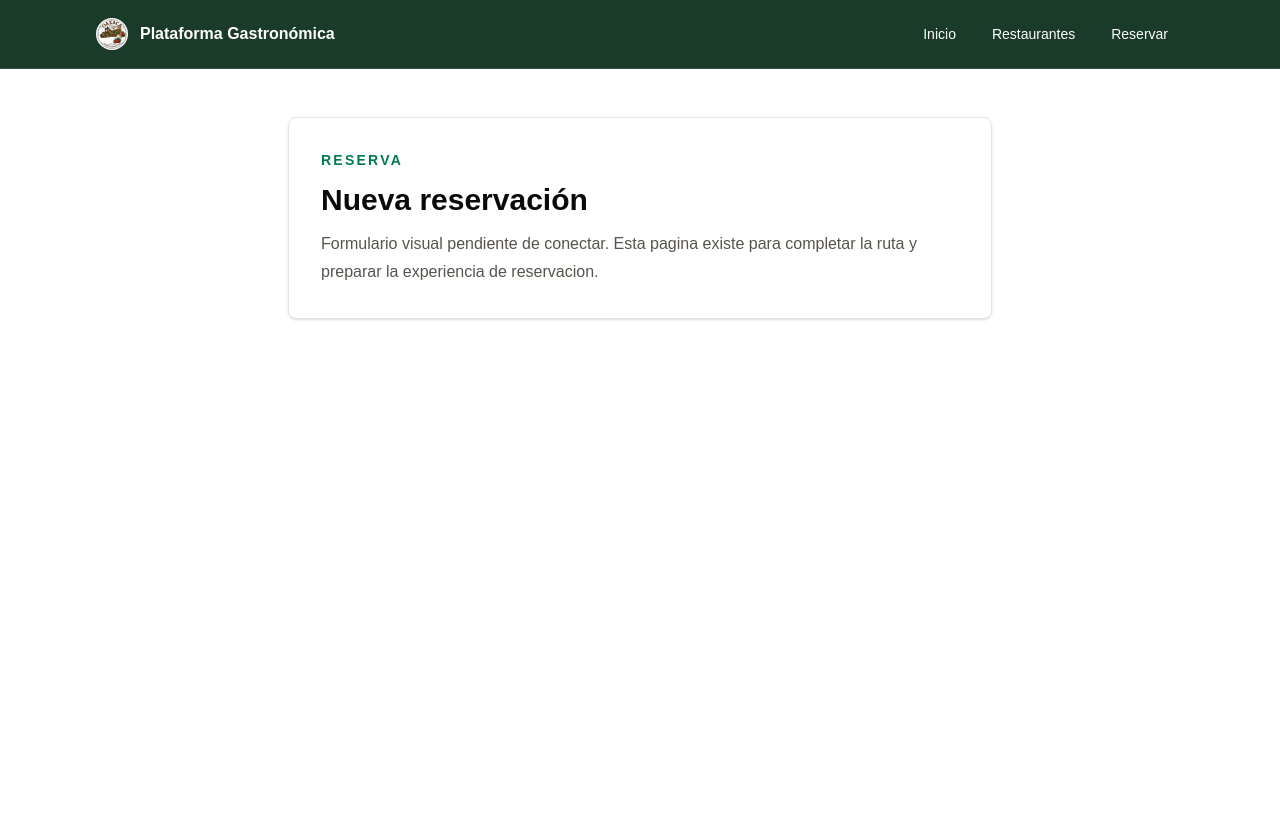
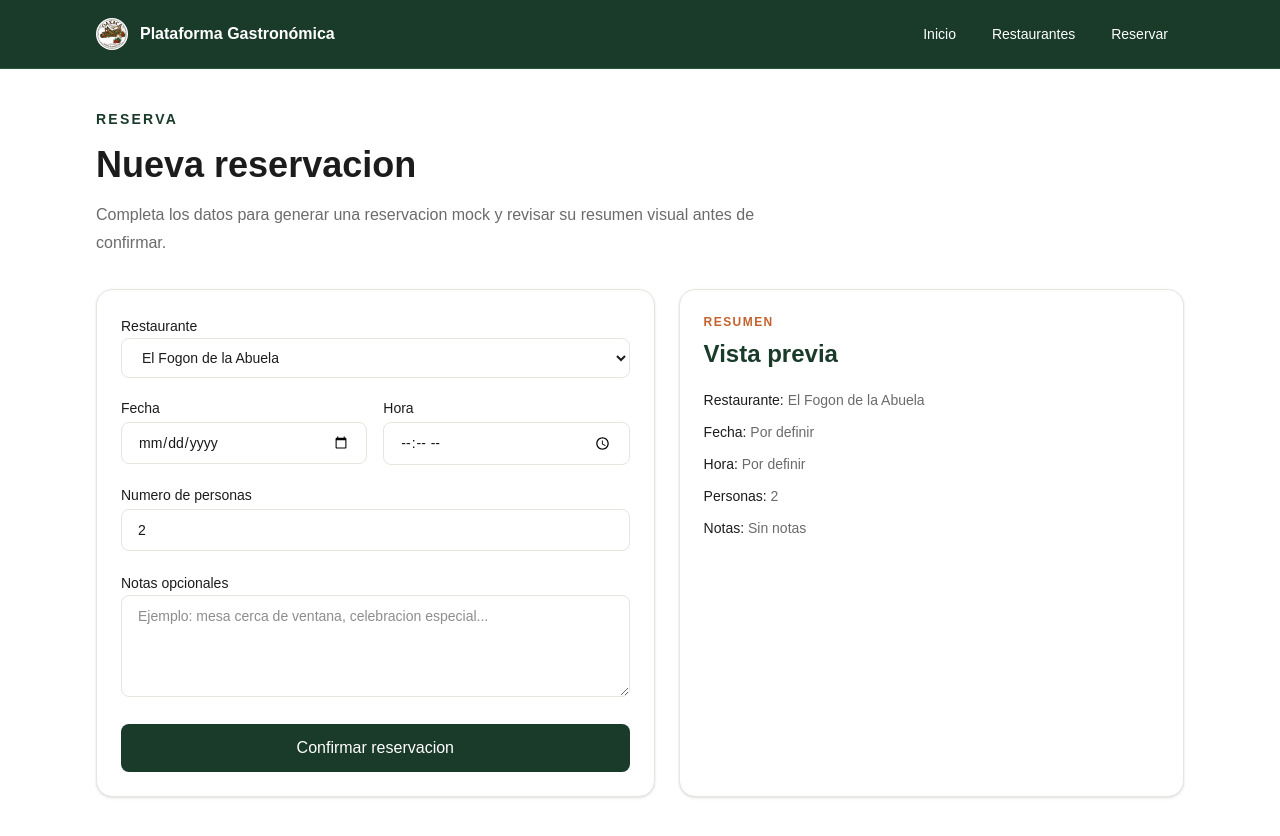
Before and after one commit to Arlanzon/e3_backend, a Next.js app: page /reservations/new in a window 1280 px wide. Before the commit the page ends 800 px from the top, so only its background shows below. Built offline with nearby package versions, Linux system fonts and the light colour scheme.

Commit message:
feat: phase 4 - reservation form UI

```diff
--- a/app/(routes)/reservations/new/page.tsx
+++ b/app/(routes)/reservations/new/page.tsx
@@ -1,18 +1,23 @@
+import PageContainer from '@/components/layout/PageContainer'
+import ReservationForm from '@/components/reservation/ReservationForm'
+
 export default function NewReservationPage() {
   return (
-    <main className="mx-auto w-full max-w-3xl px-4 py-12 sm:px-6 lg:px-8">
-      <section className="rounded-lg border border-stone-200 bg-white p-8 shadow-sm">
-        <p className="text-sm font-semibold uppercase tracking-[0.16em] text-emerald-700">
+    <PageContainer className="space-y-8">
+      <section className="space-y-4">
+        <p className="text-sm font-semibold uppercase tracking-[0.16em] text-[#1A3A2A]">
           Reserva
         </p>
-        <h1 className="mt-3 text-3xl font-bold text-stone-950">
-          Nueva reservación
+        <h1 className="text-3xl font-bold text-[#1C1C1C] sm:text-4xl">
+          Nueva reservacion
         </h1>
-        <p className="mt-3 leading-7 text-stone-600">
-          Formulario visual pendiente de conectar. Esta pagina existe para
-          completar la ruta y preparar la experiencia de reservacion.
+        <p className="max-w-2xl leading-7 text-[#6B6B6B]">
+          Completa los datos para generar una reservacion mock y revisar su
+          resumen visual antes de confirmar.
         </p>
       </section>
-    </main>
+
+      <ReservationForm />
+    </PageContainer>
   )
 }
--- a/src/components/reservation/ReservationForm.tsx
+++ b/src/components/reservation/ReservationForm.tsx
@@ -0,0 +1,130 @@
+'use client'
+
+import { useMemo, useState } from 'react'
+import Button from '@/components/ui/Button'
+import Input from '@/components/ui/Input'
+import { mockRestaurants } from '@/features/restaurants/data/restaurants'
+
+const initialRestaurantId = mockRestaurants[0]?.id ?? ''
+
+export default function ReservationForm() {
+  const [restaurantId, setRestaurantId] = useState(initialRestaurantId)
+  const [date, setDate] = useState('')
+  const [time, setTime] = useState('')
+  const [numPersons, setNumPersons] = useState('2')
+  const [notes, setNotes] = useState('')
+
+  const selectedRestaurant = useMemo(
+    () => mockRestaurants.find((restaurant) => restaurant.id === restaurantId),
+    [restaurantId]
+  )
+
+  return (
+    <section className="grid gap-6 lg:grid-cols-[1.05fr_0.95fr]">
+      <form className="space-y-5 rounded-2xl border border-[#E8E4DE] bg-white p-6 shadow-sm">
+        <div className="space-y-1">
+          <label
+            htmlFor="restaurantId"
+            className="text-sm font-medium text-[#1C1C1C]"
+          >
+            Restaurante
+          </label>
+          <select
+            id="restaurantId"
+            name="restaurantId"
+            value={restaurantId}
+            onChange={(event) => setRestaurantId(event.target.value)}
+            className="w-full rounded-lg border border-[#E8E4DE] bg-white px-4 py-2.5 text-sm text-[#1C1C1C] focus:outline-none focus:ring-2 focus:ring-[#1A3A2A]"
+          >
+            {mockRestaurants.map((restaurant) => (
+              <option key={restaurant.id} value={restaurant.id}>
+                {restaurant.name}
+              </option>
+            ))}
+          </select>
+        </div>
+
+        <div className="grid gap-4 sm:grid-cols-2">
+          <Input
+            id="date"
+            name="date"
+            type="date"
+            label="Fecha"
+            value={date}
+            onChange={(event) => setDate(event.target.value)}
+          />
+          <Input
+            id="time"
+            name="time"
+            type="time"
+            label="Hora"
+            value={time}
+            onChange={(event) => setTime(event.target.value)}
+          />
+        </div>
+
+        <Input
+          id="numPersons"
+          name="numPersons"
+          type="number"
+          min={1}
+          max={20}
+          label="Numero de personas"
+          value={numPersons}
+          onChange={(event) => setNumPersons(event.target.value)}
+        />
+
+        <div className="space-y-1">
+          <label htmlFor="notes" className="text-sm font-medium text-[#1C1C1C]">
+            Notas opcionales
+          </label>
+          <textarea
+            id="notes"
+            name="notes"
+            rows={4}
+            value={notes}
+            onChange={(event) => setNotes(event.target.value)}
+            placeholder="Ejemplo: mesa cerca de ventana, celebracion especial..."
+            className="w-full rounded-lg border border-[#E8E4DE] bg-white px-4 py-2.5 text-sm text-[#1C1C1C] focus:outline-none focus:ring-2 focus:ring-[#1A3A2A]"
+          />
+        </div>
+
+        <Button type="button" size="lg" className="w-full">
+          Confirmar reservacion
+        </Button>
+      </form>
+
+      <aside className="rounded-2xl border border-[#E8E4DE] bg-white p-6 shadow-sm">
+        <p className="text-xs font-semibold uppercase tracking-[0.12em] text-[#C4622D]">
+          Resumen
+        </p>
+        <h2 className="mt-2 text-2xl font-semibold text-[#1A3A2A]">
+          Vista previa
+        </h2>
+
+        <div className="mt-5 space-y-3 text-sm text-[#6B6B6B]">
+          <p>
+            <span className="font-medium text-[#1C1C1C]">Restaurante:</span>{' '}
+            {selectedRestaurant?.name ?? 'Selecciona un restaurante'}
+          </p>
+          <p>
+            <span className="font-medium text-[#1C1C1C]">Fecha:</span>{' '}
+            {date || 'Por definir'}
+          </p>
+          <p>
+            <span className="font-medium text-[#1C1C1C]">Hora:</span>{' '}
+            {time || 'Por definir'}
+          </p>
+          <p>
+            <span className="font-medium text-[#1C1C1C]">Personas:</span>{' '}
+            {numPersons || '0'}
+          </p>
+          <p>
+            <span className="font-medium text-[#1C1C1C]">Notas:</span>{' '}
+            {notes.trim() || 'Sin notas'}
+          </p>
+        </div>
+      </aside>
+    </section>
+  )
+}
```
